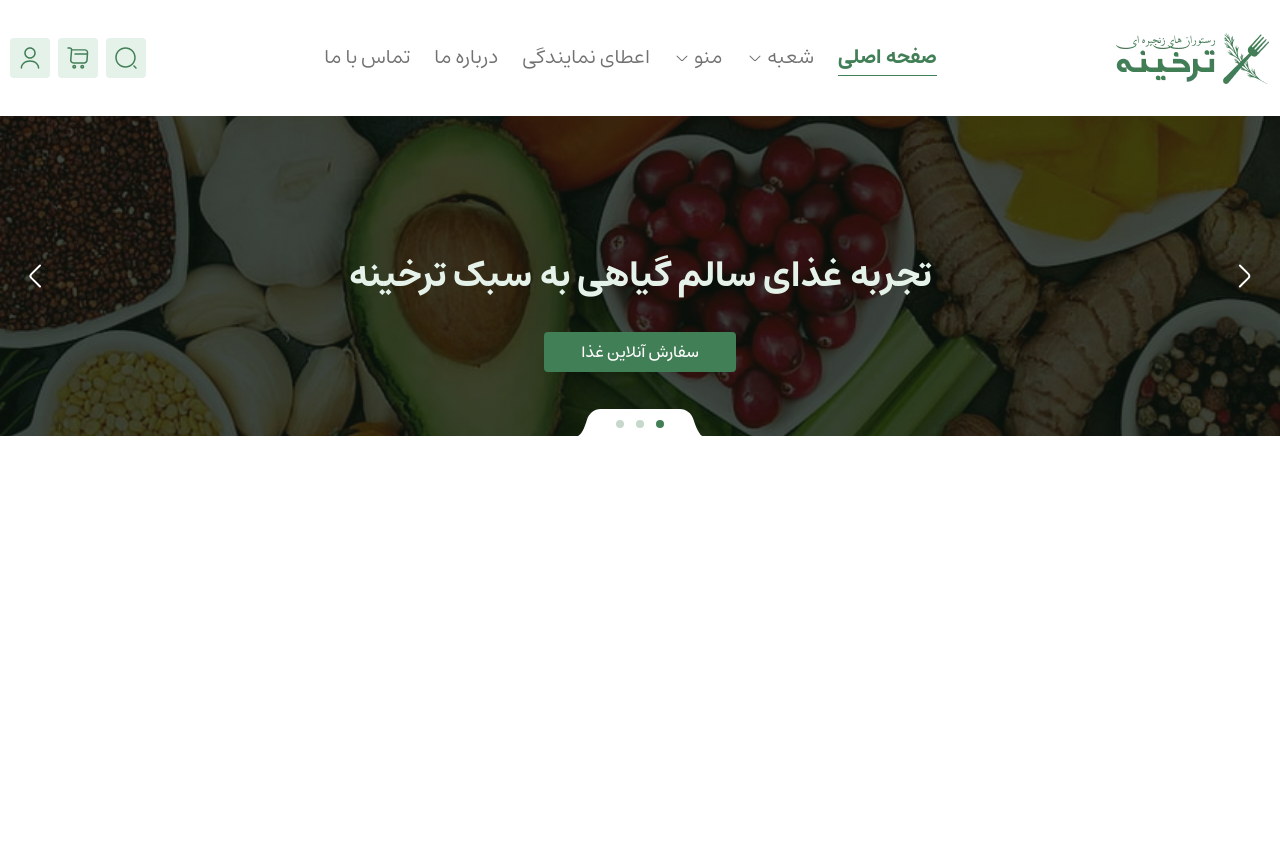
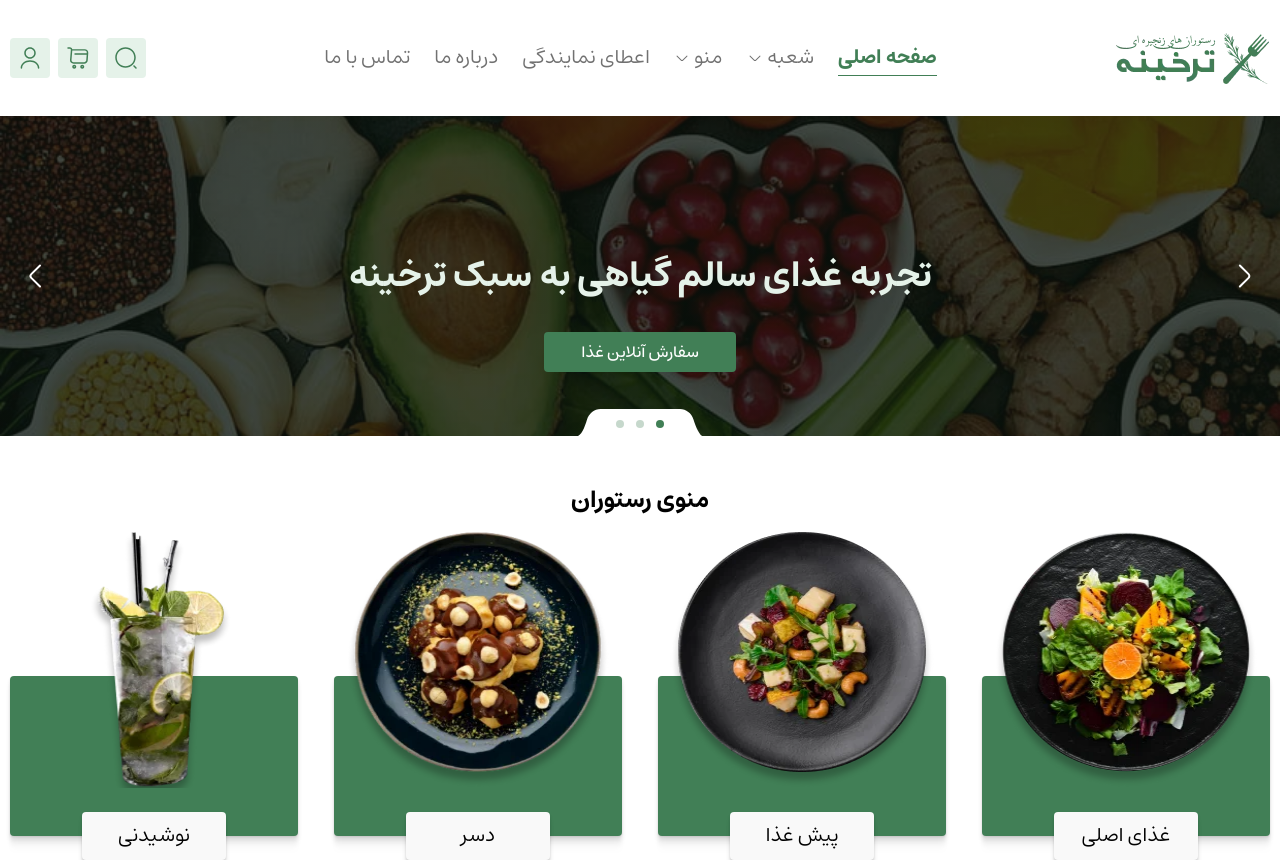
Before and after one commit to hhznmrnayeri/tarkhine-typescript, a React (Vite) app: page / in a window 1280 px wide. Before the commit the page ends 800 px from the top, so only its background shows below. Built offline with nearby package versions, Linux system fonts and the light colour scheme; data requests are answered from the project's data file.

Commit message:
build: :lipstick: create Topic section in home page
create Topic section with types

create BaseUrl and start database

```diff
--- /dev/null
+++ b/src/components/BaseUrl.tsx
@@ -0,0 +1 @@
+export const BaseUrl = "http://localhost:8000";
--- /dev/null
+++ b/src/types/Topic.types.ts
@@ -0,0 +1,5 @@
+export type TopicType = {
+  id: string;
+  title: string;
+  img: string;
+};
--- a/src/view/Home/Index.tsx
+++ b/src/view/Home/Index.tsx
@@ -1,12 +1,34 @@
+import { useEffect, useState } from "react";
+import { BaseUrl } from "../../components/BaseUrl";
 import HeaderSlider from "../../components/HeaderSlider";
 import Nav from "../../components/Nav";
 import SearchBox from "../../components/SearchBox";
+import Topic from "./Topic";
+import { TopicType } from "../../types/Topic.types";
+import { BranchType } from "../../types/Branch.types";
 export default function Index() {
+  const [topicArray, setTopicArray] = useState<TopicType[]>([]);
+  const [branchArray, setBranchArray] = useState<BranchType[]>([]);
+  function getTopic() {
+    fetch(`${BaseUrl}/topics`)
+      .then((res) => res.json())
+      .then((data) => setTopicArray(data));
+  }
+  function getBranch() {
+    fetch(`${BaseUrl}/branches`)
+      .then((res) => res.json())
+      .then((data) => setBranchArray(data));
+  }
+  useEffect(() => {
+    getTopic();
+    getBranch();
+  }, []);
   return (
     <>
       <Nav title="home" />
       <HeaderSlider title="تجربه غذای سالم گیاهی به سبک ترخینه" />
       <SearchBox />
+      <Topic topicArray={topicArray} branchArray={branchArray} />
     </>
   );
 }
--- /dev/null
+++ b/src/view/Home/Topic.tsx
@@ -0,0 +1,102 @@
+import { useState } from "react";
+import Overlay from "../../components/Overlay";
+import CloseIcon from "../../assets/svg/CloseIcon";
+import { NavLink } from "react-router-dom";
+import { TopicType } from "../../types/Topic.types";
+import { BranchType } from "../../types/Branch.types";
+type TopicProps = {
+  topicArray: TopicType[];
+  branchArray: BranchType[];
+};
+export default function Topic({ topicArray, branchArray }: TopicProps) {
+  const [showModal, setShowModal] = useState(false);
+  const toggleModal = () => {
+    setShowModal((prev) => !prev);
+  };
+  return (
+    <>
+      <section>
+        <div className="container">
+          {/* section title */}
+          <h2 className="text-center font-estedadBold mt-6 md:mt-12 md:text-2xl">
+            منوی رستوران
+          </h2>
+          {/* topic wrapper */}
+          <div className="flex-center md:justify-between gap-x-4 gap-y-36 md:gap-y-52 md:gap-x-6 mt-20 md:mt-40 flex-wrap">
+            {topicArray.map((topic: TopicType) => (
+              <div
+                key={topic.id}
+                className="bg-primary rounded relative h-20 w-36 shadow-card md:h-40 md:w-72 flex items-end justify-center gap-3"
+              >
+                {/* topic img */}
+                <img
+                  src={`${topic.img}`}
+                  alt="topic"
+                  className="absolute left-0 right-0 -top-16 md:-top-36 mx-auto w-11/12 h-32 md:h-64"
+                />
+                {/* topic btn */}
+                <button
+                  onClick={toggleModal}
+                  className="bg-gray-100 text-xs md:text-xl rounded p-2 px-4 w-24 h-8 md:h-12 md:w-36 -mb-6 shadow-card"
+                >
+                  {topic.title}
+                </button>
+              </div>
+            ))}
+          </div>
+        </div>
+      </section>
+      {showModal && (
+        <Overlay onHide={toggleModal}>
+          {/* choose branch modal */}
+          <div className="fixed rounded-lg overflow-hidden bg-white pb-12 w-11/12 md:w-7/12 h-5/6 md:h-5/6 inset-0 m-auto z-30 overflow-y-auto">
+            {/* top box */}
+            <div className="bg-gray-300 md:bg-white flex items-center justify-between py-4 p-6 font-estedadMedium md:font-estedadSemiBold text-sm md:text-xl">
+              {/* modal title */}
+              <h3 className="text-center self-center mx-auto">انتخاب شعبه</h3>
+              {/* close modal */}
+              <button className="text-gray-800 self-end" onClick={toggleModal}>
+                <CloseIcon size="w-6 md:w-10 h-6 md:h-10" />
+              </button>
+            </div>
+            {/* bottom box */}
+            <div className="mt-6 md:mt-10 px-4 lg:px-12 ">
+              {/* modal description */}
+              <p className="text-center text-xs md:text-base">
+                برای دیدن منوی رستوران، لطفا شعبه مدنظر خود را انتخاب کنید:
+              </p>
+              {/* branch wrapper */}
+              <div className="grid grid-cols-1 md:grid-cols-12  gap-2 lg:gap-5 mt-4 md:mt-5 ">
+                {branchArray.map((branch: BranchType) => (
+                  <NavLink
+                    key={branch.id}
+                    to="/branch"
+                    className="col-span-1 md:col-span-3 flex md:flex-col rounded-lg md:rounded border border-gray-400 h-auto "
+                  >
+                    {/* branch img */}
+                    <img
+                      src={`${branch.img}`}
+                      alt="branch"
+                      className="w-20 md:w-full"
+                    />
+                    {/* branch content */}
+                    <div className="p-2 text-center flex items-center flex-col flex-grow">
+                      {/* branch title */}
+                      <h4 className="text-xs lg:text-base md:font-estedadMedium md:text-nowrap">
+                        شعبه {branch.title}
+                      </h4>
+                      {/* branch caption */}
+                      <p className="text-gray-700 text-2xs lg:text-xs mt-0.5">
+                        {branch.address}
+                      </p>
+                    </div>
+                  </NavLink>
+                ))}
+              </div>
+            </div>
+          </div>
+        </Overlay>
+      )}
+    </>
+  );
+}
```
Also changed, not shown: src/types/Branch.types.ts (added, +9 -0 lines).
